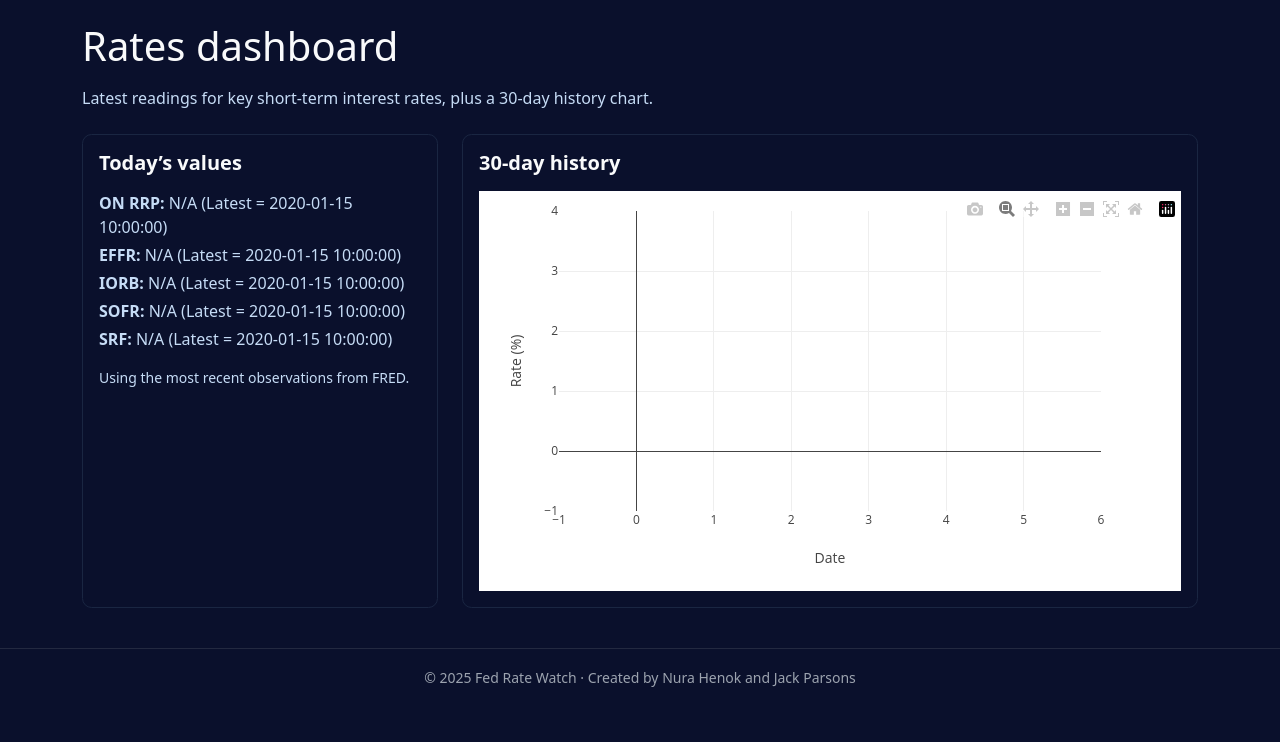
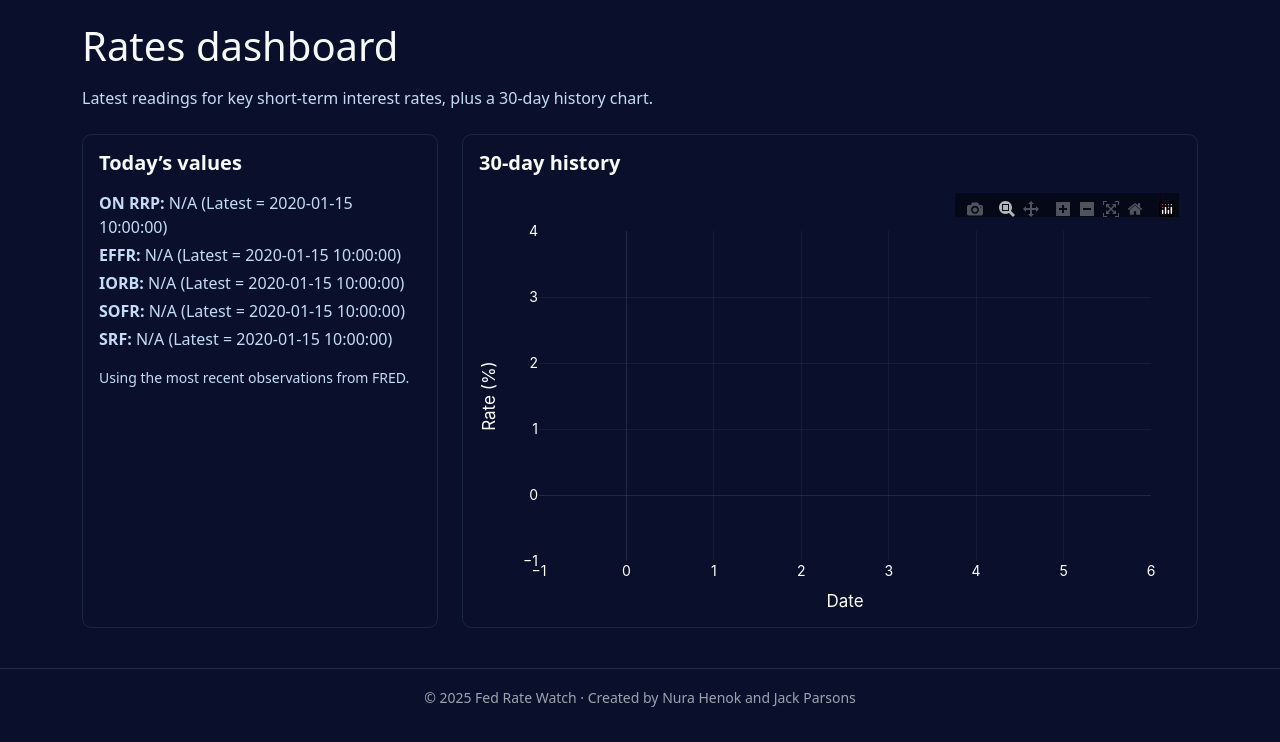
Before and after one commit to jgparsons/FRED-API-Project, a Flask app: template web_app/templates/rate_updates.html in a window 1280 px wide. Shown: the part 58-800 px from the top of the page. Run offline with Flask 3, Linux system fonts and the light colour scheme; the template is opened without the code that fills it: most values are stand-ins (such as "Sample title", 1, 10 or a date in 2020); some libraries are stand-ins or nearby versions.

Commit message:
Update rate_updates.html

```diff
--- a/web_app/templates/rate_updates.html
+++ b/web_app/templates/rate_updates.html
@@ -93,7 +93,7 @@
         <h5 class="card-title mb-3">30-day history</h5>
 
         {% if chart_data %}
-          <div id="chart" style="height: 400px;"></div>
+          <div id="chart" style="width:100%; height:420px;"></div>
         {% else %}
           <p class="text-muted mb-0">
             Chart unavailable at the moment. Check that your FRED API key is set.
@@ -107,31 +107,63 @@
 
 {% if chart_data %}
 <script src="https://cdn.plot.ly/plotly-latest.min.js"></script>
+
 <script>
-  const chartData = {{ chart_data | tojson | safe }};
+document.addEventListener("DOMContentLoaded", function () {
 
-  // Construct Plotly traces
+  const chartData = {{ chart_data | tojson }};
   const dates = chartData.date;
-  const seriesNames = ["ON_RRP", "EFFR", "IORB", "SOFR", "SRF"];
-  const traces = [];
 
-  for (const key of seriesNames) {
-    if (chartData[key]) {
-      traces.push({
-        x: dates,
-        y: chartData[key],
-        mode: "lines",
-        name: key
-      });
+  // Colors chosen to match your dark UI theme
+  const series = [
+    { name: "ON_RRP", color: "#53a3ff" },
+    { name: "EFFR",   color: "#ff6b6b" },
+    { name: "IORB",   color: "#feca57" },
+    { name: "SOFR",   color: "#1dd1a1" },
+    { name: "SRF",    color: "#9b59b6" }
+  ];
+
+  const traces = series.map(s => ({
+    x: dates,
+    y: chartData[s.name],
+    mode: "lines",
+    name: s.name,
+    line: {
+      color: s.color,
+      width: 2.5
     }
-  }
+  }));
 
-  Plotly.newPlot("chart", traces, {
-    xaxis: { title: "Date" },
-    yaxis: { title: "Rate (%)" },
-    legend: { title: { text: "Series" } },
-    margin: { t: 20 }
-  });
+  const layout = {
+    paper_bgcolor: "rgba(0,0,0,0)",
+    plot_bgcolor: "rgba(0,0,0,0)",
+    font: {
+      family: "Inter, system-ui, sans-serif",
+      color: "white",
+      size: 14
+    },
+    margin: { t: 40, r: 30, l: 60, b: 50 },
+    xaxis: {
+      title: "Date",
+      color: "white",
+      gridcolor: "rgba(255,255,255,0.05)",
+      zerolinecolor: "rgba(255,255,255,0.1)",
+    },
+    yaxis: {
+      title: "Rate (%)",
+      color: "white",
+      gridcolor: "rgba(255,255,255,0.05)",
+      zerolinecolor: "rgba(255,255,255,0.1)",
+    },
+    legend: {
+      x: 1.05,
+      y: 1,
+      font: { color: "white" }
+    }
+  };
+
+  Plotly.newPlot("chart", traces, layout, { responsive: true });
+});
 </script>
 {% endif %}
 
```
